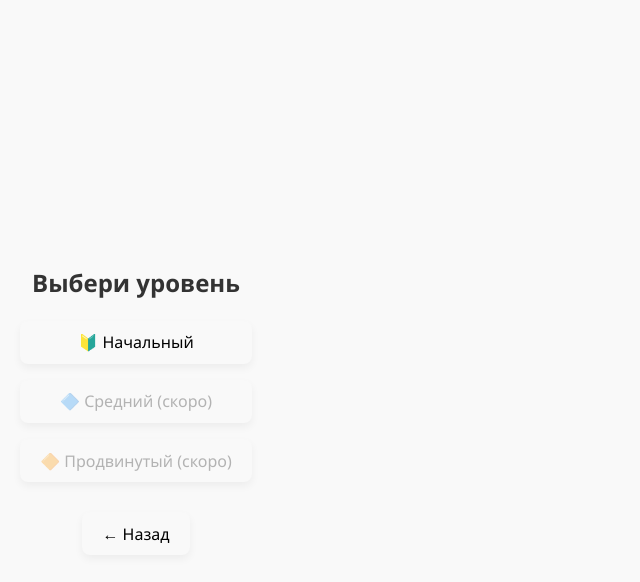
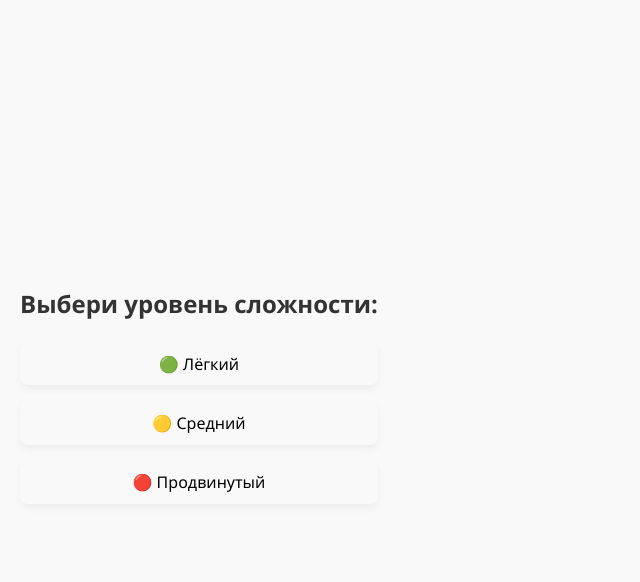
Before and after one commit to Ameer0006/kazbot-web, a React (Vite) app: page / in a window 1280 px wide. Both pictures are taken after a click on the button "📚 Начать обучение". Shown: the top 582 px of the page, without its empty margins (0-640 px from the left). Built offline with nearby package versions, Linux system fonts and the light colour scheme.

Commit message:
Update App.tsx

```diff
--- a/src/App.tsx
+++ b/src/App.tsx
@@ -1,103 +1,74 @@
+// App.tsx
 import { useState } from "react";
 import "./App.css";
-import avatar from "./assets/Молодой человек в традиционном головном уборе.png";
 
 function App() {
-  const [screen, setScreen] = useState<"home" | "level" | "match">("home");
-  const [selectedKaz, setSelectedKaz] = useState<string | null>(null);
-  const [matched, setMatched] = useState<[string, string][]>([]);
+  const [screen, setScreen] = useState("home");
+  const [level, setLevel] = useState<"easy" | "medium" | "hard">("easy");
+  const [score, setScore] = useState(0);
+  const [stats, setStats] = useState({ correct: 0, incorrect: 0 });
 
-  const wordPairs = [
-    { kaz: "Сәлем", rus: "Привет" },
-    { kaz: "Қалайсың", rus: "Как дела" },
-    { kaz: "Жоқ", rus: "Нет" },
-    { kaz: "Иә", rus: "Да" },
-    { kaz: "Көмек", rus: "Помощь" },
-    { kaz: "Оқу", rus: "Учёба" },
-  ];
+  const startLearning = () => setScreen("level");
 
-  const handleMatch = (rus: string) => {
-    if (!selectedKaz) return;
-    const correctPair = wordPairs.find(pair => pair.kaz === selectedKaz);
-    if (correctPair && correctPair.rus === rus) {
-      setMatched(prev => [...prev, [selectedKaz, rus]]);
-    }
-    setSelectedKaz(null);
-  };
+  const startStage1 = () => setScreen("stage1");
+  const startStage2 = () => setScreen("stage2");
+  const startStage3 = () => setScreen("stage3");
+  const goHome = () => setScreen("home");
 
-  const reset = () => {
-    setMatched([]);
-    setSelectedKaz(null);
-  };
+  return (
+    <div className="container">
+      {screen === "home" && (
+        <>
+          <img src="/avatar.png" alt="KazBot Logo" className="logo" />
+          <h1>KazBot</h1>
+          <p className="description">Твой помощник в изучении казахского языка kz</p>
+          <div className="buttons">
+            <button onClick={startLearning}>📚 Начать обучение</button>
+            <button>💬 Повторение</button>
+            <button>🎮 Игровой режим</button>
+          </div>
+          <footer>@kzKazakhbot</footer>
+        </>
+      )}
 
-  if (screen === "home") {
-    return (
-      <div className="container">
-        <img src={avatar} alt="KazBot Logo" className="logo" />
-        <h1>KazBot</h1>
-        <p className="description">Твой помощник в изучении казахского языка kz</p>
-        <div className="buttons">
-          <button onClick={() => setScreen("level")}>📚 Начать обучение</button>
-          <button onClick={() => alert("🧠 Повторение — скоро!")}>💬 Повторение</button>
-          <button onClick={() => alert("🎮 Игровой режим — скоро!")}>🎮 Игровой режим</button>
-        </div>
-        <footer>@kzKazakhbot</footer>
-      </div>
-    );
-  }
+      {screen === "level" && (
+        <>
+          <h2>Выбери уровень сложности:</h2>
+          <div className="buttons">
+            <button onClick={() => { setLevel("easy"); startStage1(); }}>🟢 Лёгкий</button>
+            <button onClick={() => { setLevel("medium"); startStage1(); }}>🟡 Средний</button>
+            <button onClick={() => { setLevel("hard"); startStage1(); }}>🔴 Продвинутый</button>
+          </div>
+        </>
+      )}
 
-  if (screen === "level") {
-    return (
-      <div className="container">
-        <h2>Выбери уровень</h2>
-        <div className="buttons">
-          <button onClick={() => setScreen("match")}>🔰 Начальный</button>
-          <button disabled>🔷 Средний (скоро)</button>
-          <button disabled>🔶 Продвинутый (скоро)</button>
-        </div>
-        <button className="back" onClick={() => setScreen("home")}>← Назад</button>
-      </div>
-    );
-  }
+      {screen === "stage1" && (
+        <>
+          <h2>📘 Этап 1 — Соединение пар слов</h2>
+          <p>Заглушка для упражнений соединения слов ({level})</p>
+          <button onClick={startStage2}>➡️ Далее</button>
+          <button onClick={goHome}>🏠 Назад</button>
+        </>
+      )}
 
-  if (screen === "match") {
-    const kazWords = wordPairs.map(pair => pair.kaz);
-    const rusWords = wordPairs.map(pair => pair.rus);
+      {screen === "stage2" && (
+        <>
+          <h2>🧠 Этап 2 — Выбор перевода</h2>
+          <p>Заглушка для карточек выбора правильного перевода ({level})</p>
+          <button onClick={startStage3}>➡️ Далее</button>
+          <button onClick={goHome}>🏠 Назад</button>
+        </>
+      )}
 
-    return (
-      <div className="container">
-        <h2>🔗 Соедини пары слов</h2>
-        <div className="columns">
-          <div>
-            {kazWords.map(kaz => (
-              <button
-                key={kaz}
-                className={selectedKaz === kaz ? "selected" : ""}
-                onClick={() => setSelectedKaz(kaz)}
-              >
-                {kaz}
-              </button>
-            ))}
-          </div>
-          <div>
-            {rusWords.map(rus => (
-              <button key={rus} onClick={() => handleMatch(rus)}>
-                {rus}
-              </button>
-            ))}
-          </div>
-        </div>
-        <div>
-          <p>Совпадения: {matched.length} / {wordPairs.length}</p>
-          {matched.length === wordPairs.length && <p>🎉 Все слова соединены!</p>}
-          <button onClick={reset}>🔄 Заново</button>
-          <button className="back" onClick={() => setScreen("level")}>← Назад</button>
-        </div>
-      </div>
-    );
-  }
-
-  return null;
+      {screen === "stage3" && (
+        <>
+          <h2>✍️ Этап 3 — Составление предложения</h2>
+          <p>Заглушка для упражнений составления предложений ({level})</p>
+          <button onClick={goHome}>🏠 Завершить</button>
+        </>
+      )}
+    </div>
+  );
 }
 
 export default App;
```
